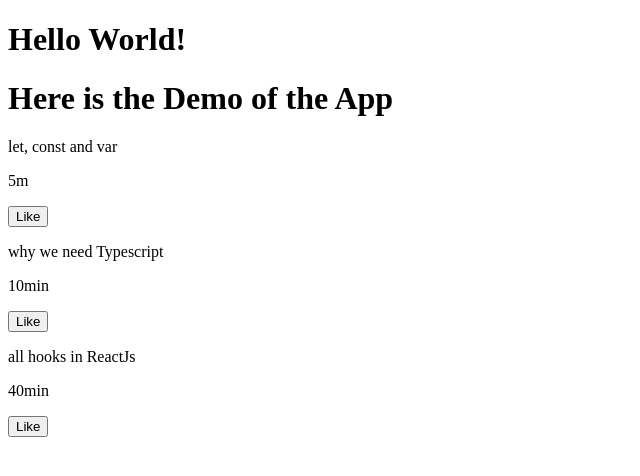
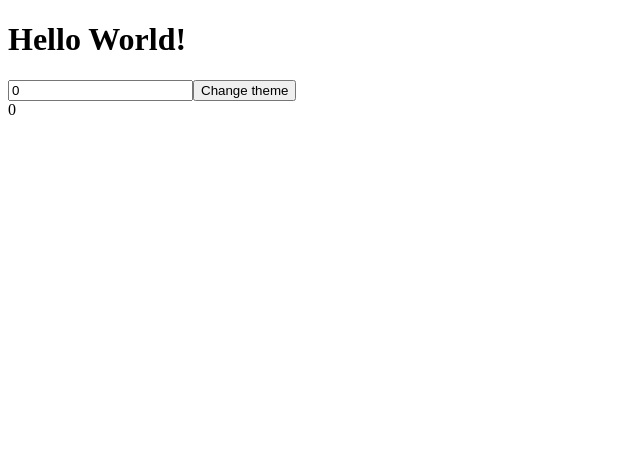
Before and after one commit to zafarkh1/react-start, a React (Create React App) app: page / in a window 1280 px wide. Shown: the top 476 px of the page, without its empty margins (0-640 px from the left). Built offline with nearby package versions, Linux system fonts and the light colour scheme.

Commit message:
'useMemo_learning'

```diff
--- a/src/App.js
+++ b/src/App.js
@@ -1,10 +1,12 @@
-import { DemoVersion } from "./components/DemoVersion";
+// import Hook from "./components/useMemo";
+import Memo from "./components/useMemo2";
 
 function App() {
   return (
     <>
       <h1>Hello World!</h1>
-      <DemoVersion />
+      {/* <Hook /> */}
+      <Memo />
     </>
   );
 }
--- a/src/components/DemoVersion.jsx
+++ /dev/null
@@ -1,36 +0,0 @@
-const videos = [
-  {
-    id: 1,
-    title: "let, const and var",
-    duration: "5m",
-  },
-  {
-    id: 2,
-    title: "why we need Typescript",
-    duration: "10min",
-  },
-  {
-    id: 3,
-    title: "all hooks in ReactJs",
-    duration: "40min",
-  },
-];
-
-export function DemoVersion() {
-  return (
-    <>
-      <h1>Here is the Demo of the App</h1>
-      <div>
-        {videos.map((video) => {
-          return (
-            <div key={video.id}>
-              <p>{video.title}</p>
-              <p>{video.duration}</p>
-              <button>Like</button>
-            </div>
-          );
-        })}
-      </div>
-    </>
-  );
-}
--- /dev/null
+++ b/src/components/useMemo.jsx
@@ -0,0 +1,28 @@
+import React, { useState, useMemo } from "react";
+
+const Hook = () => {
+  const [state, setState] = useState(0);
+  const [price, setPrice] = useState(5);
+  const [count, setCount] = useState(10);
+
+  function hardCalc(price, count) {
+    console.log(`HardCalcualtion`);
+    return price * count;
+  }
+
+	const hardResult = useMemo(()=> hardCalc(price, count), [price, count])
+
+  return (
+    <>
+      <p>State: {state}</p>
+      <p>Price: {price}</p>
+      <p>Count: {count}</p>
+      <p>Result: {hardResult}</p>
+      <button onClick={() => setState(state + 1)}>updateState</button>
+      <button onClick={() => setPrice(price + 1)}>updatePrice</button>
+      <button onClick={() => setCount(count + 1)}>updateCount</button>
+    </>
+  );
+};
+
+export default Hook;
--- /dev/null
+++ b/src/components/useMemo2.jsx
@@ -0,0 +1,35 @@
+import React, { useState, useMemo } from "react";
+
+const Memo = () => {
+  const [number, setNumber] = useState(0);
+  const [dark, setDark] = useState(false);
+  // const doubleNumber = slowFunction(number);
+  const doubleNumber = useMemo(() => {
+    return slowFunction(number);
+  }, [number]);
+  const theme = {
+    backgroundColor: dark ? "black" : "white",
+    color: dark ? "white" : "black",
+  };
+
+  return (
+    <>
+      <input
+        type="number"
+        value={number}
+        onChange={(e) => setNumber(parseInt(e.target.value))}
+      />
+      <button onClick={() => setDark((prevDark) => !prevDark)}>
+        Change theme
+      </button>
+      <div style={theme}>{doubleNumber}</div>
+    </>
+  );
+};
+
+function slowFunction(num) {
+  console.log("Slow function");
+  for (let i = 0; i <= 1000000000000000000; i++) return num * 2;
+}
+
+export default Memo;
```
